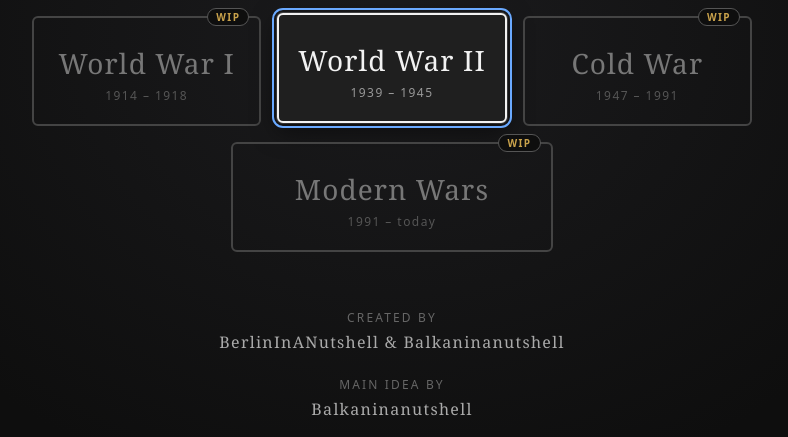
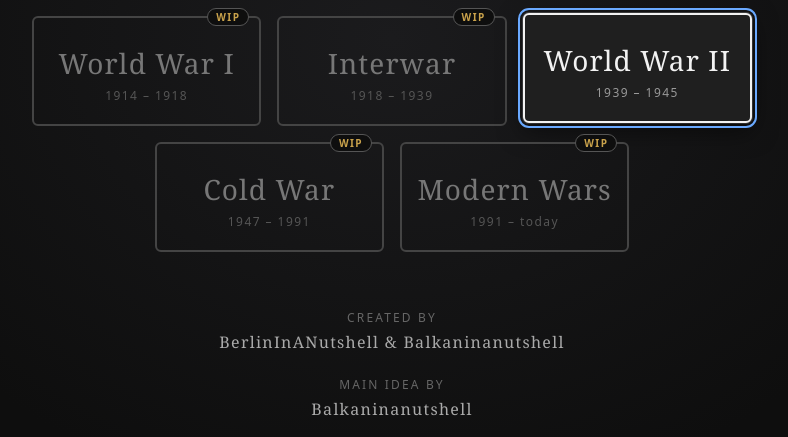
Before and after one commit to traditionalmapping/wiki, a plain HTML site: page index.html in a window 1280 px wide. Shown: the part 242-679 px from the top of the page, without its empty margins (248-1036 px from the left). Drawn offline with nearby package versions, Linux system fonts and the light colour scheme; no server answers.

Commit message:
added interwar period

```diff
--- a/css/style.css
+++ b/css/style.css
@@ -876,3 +876,12 @@ body.menu-open .crosshair { visibility: hidden; }
 .history-row input[type=range] { flex: 1; min-width: 0; accent-color: #c9a24b; }
 .history-status { font-size: 12px; line-height: 1.4; color: #e0a458; }
 .history-status[hidden] { display: none; }
+
+.menu-grid { grid-template-columns: repeat(6, 1fr); }
+.period { grid-column: span 2; }
+.period:nth-child(4) { grid-column: 2 / span 2; }
+.period:nth-child(5) { grid-column: 4 / span 2; }
+@media (max-width: 560px) {
+ .menu-grid { grid-template-columns: 1fr; }
+ .period, .period:nth-child(4), .period:nth-child(5) { grid-column: auto; }
+}
--- a/index.html
+++ b/index.html
@@ -25,6 +25,11 @@
           <span class="period-dates">1914 – 1918</span>
           <span class="period-badge">WIP</span>
         </button>
+        <button type="button" class="period" disabled>
+          <span class="period-name">Interwar</span>
+          <span class="period-dates">1918 – 1939</span>
+          <span class="period-badge">WIP</span>
+        </button>
         <button type="button" class="period period-open" id="open-ww2">
           <span class="period-name">World War II</span>
           <span class="period-dates">1939 – 1945</span>
@@ -34,7 +39,7 @@
           <span class="period-dates">1947 – 1991</span>
           <span class="period-badge">WIP</span>
         </button>
-        <button type="button" class="period period-wide" disabled>
+        <button type="button" class="period" disabled>
           <span class="period-name">Modern Wars</span>
           <span class="period-dates">1991 – today</span>
           <span class="period-badge">WIP</span>
```
